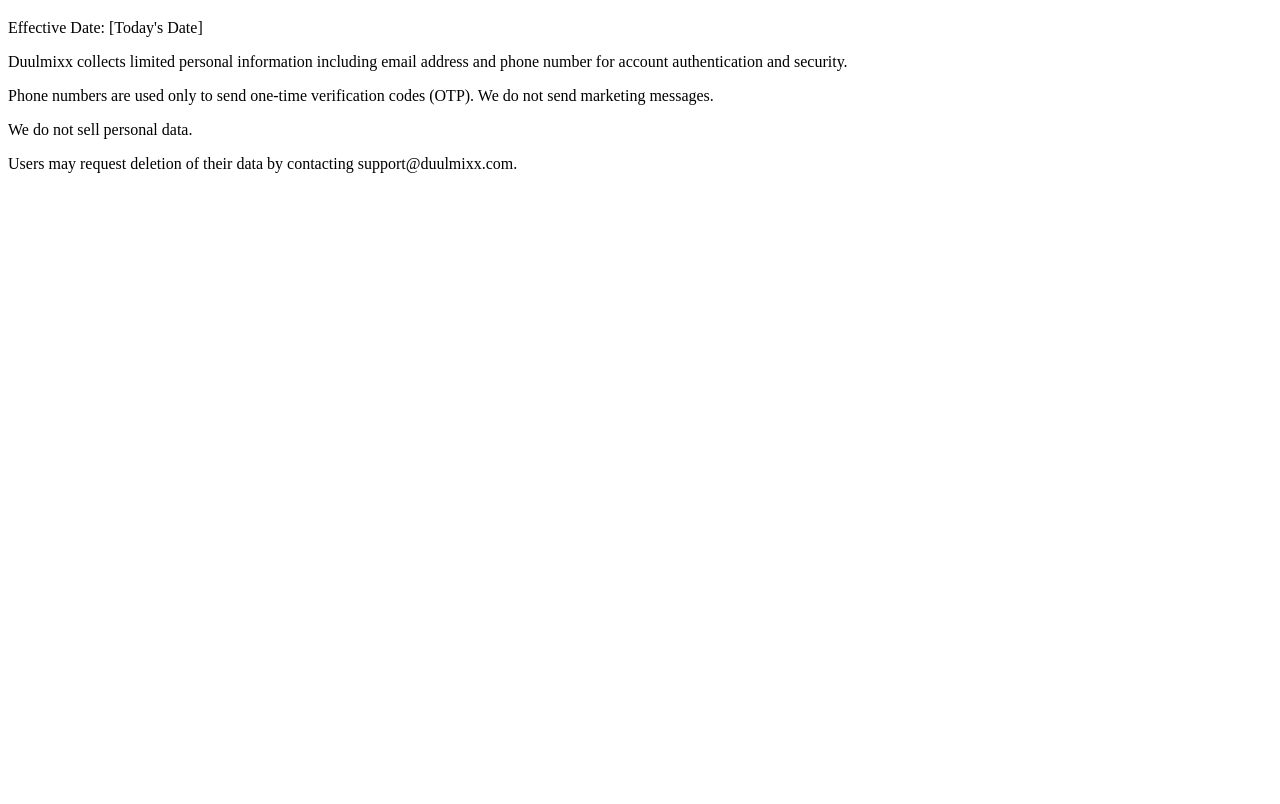
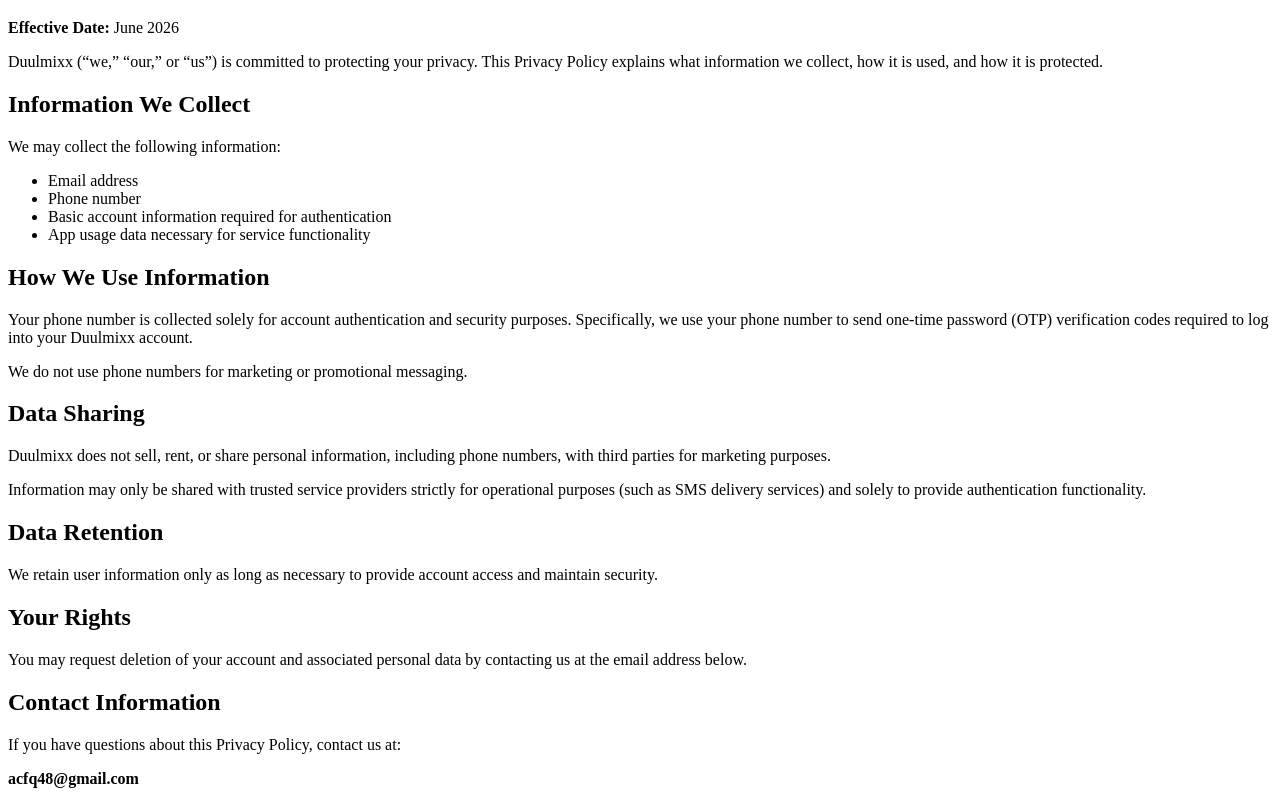
Before and after one commit to acfq48/duulmixx-site, a plain HTML site: page privacy.html in a window 1280 px wide. Shown: the part 61-865 px from the top of the page. Before the commit the page ends 800 px from the top, so only its background shows below. Drawn offline with Linux system fonts and the light colour scheme.

Commit message:
Update privacy policy with detailed information

```diff
--- a/privacy.html
+++ b/privacy.html
@@ -4,15 +4,40 @@
   <title>Duulmixx Privacy Policy</title>
 </head>
 <body>
+
 <h1>Duulmixx Privacy Policy</h1>
-<p>Effective Date: [Today's Date]</p>
+<p><strong>Effective Date:</strong> June 2026</p>
 
-<p>Duulmixx collects limited personal information including email address and phone number for account authentication and security.</p>
+<p>Duulmixx (“we,” “our,” or “us”) is committed to protecting your privacy. This Privacy Policy explains what information we collect, how it is used, and how it is protected.</p>
 
-<p>Phone numbers are used only to send one-time verification codes (OTP). We do not send marketing messages.</p>
+<h2>Information We Collect</h2>
+<p>We may collect the following information:</p>
+<ul>
+  <li>Email address</li>
+  <li>Phone number</li>
+  <li>Basic account information required for authentication</li>
+  <li>App usage data necessary for service functionality</li>
+</ul>
 
-<p>We do not sell personal data.</p>
+<h2>How We Use Information</h2>
+<p>Your phone number is collected solely for account authentication and security purposes. Specifically, we use your phone number to send one-time password (OTP) verification codes required to log into your Duulmixx account.</p>
 
-<p>Users may request deletion of their data by contacting support@duulmixx.com.</p>
+<p>We do not use phone numbers for marketing or promotional messaging.</p>
+
+<h2>Data Sharing</h2>
+<p>Duulmixx does not sell, rent, or share personal information, including phone numbers, with third parties for marketing purposes.</p>
+
+<p>Information may only be shared with trusted service providers strictly for operational purposes (such as SMS delivery services) and solely to provide authentication functionality.</p>
+
+<h2>Data Retention</h2>
+<p>We retain user information only as long as necessary to provide account access and maintain security.</p>
+
+<h2>Your Rights</h2>
+<p>You may request deletion of your account and associated personal data by contacting us at the email address below.</p>
+
+<h2>Contact Information</h2>
+<p>If you have questions about this Privacy Policy, contact us at:</p>
+<p><strong>acfq48@gmail.com</strong></p>
+
 </body>
 </html>
```
